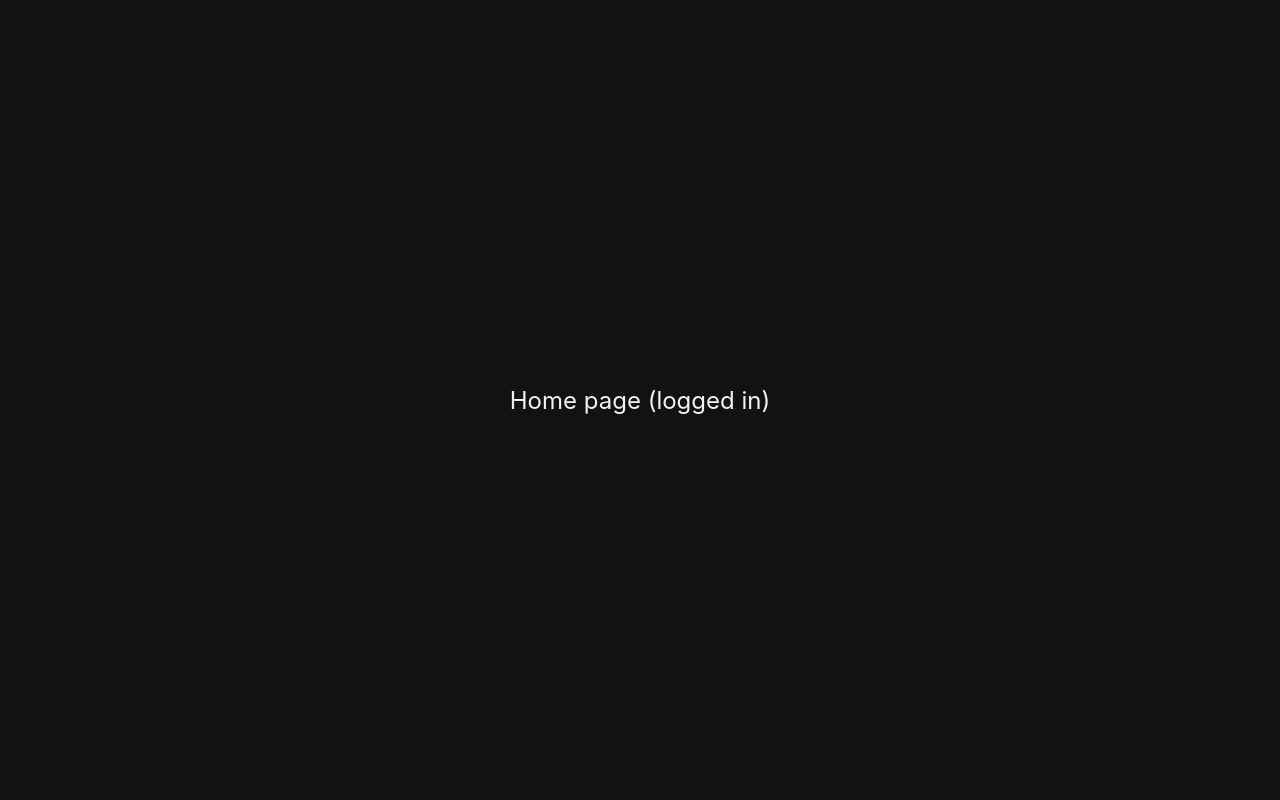
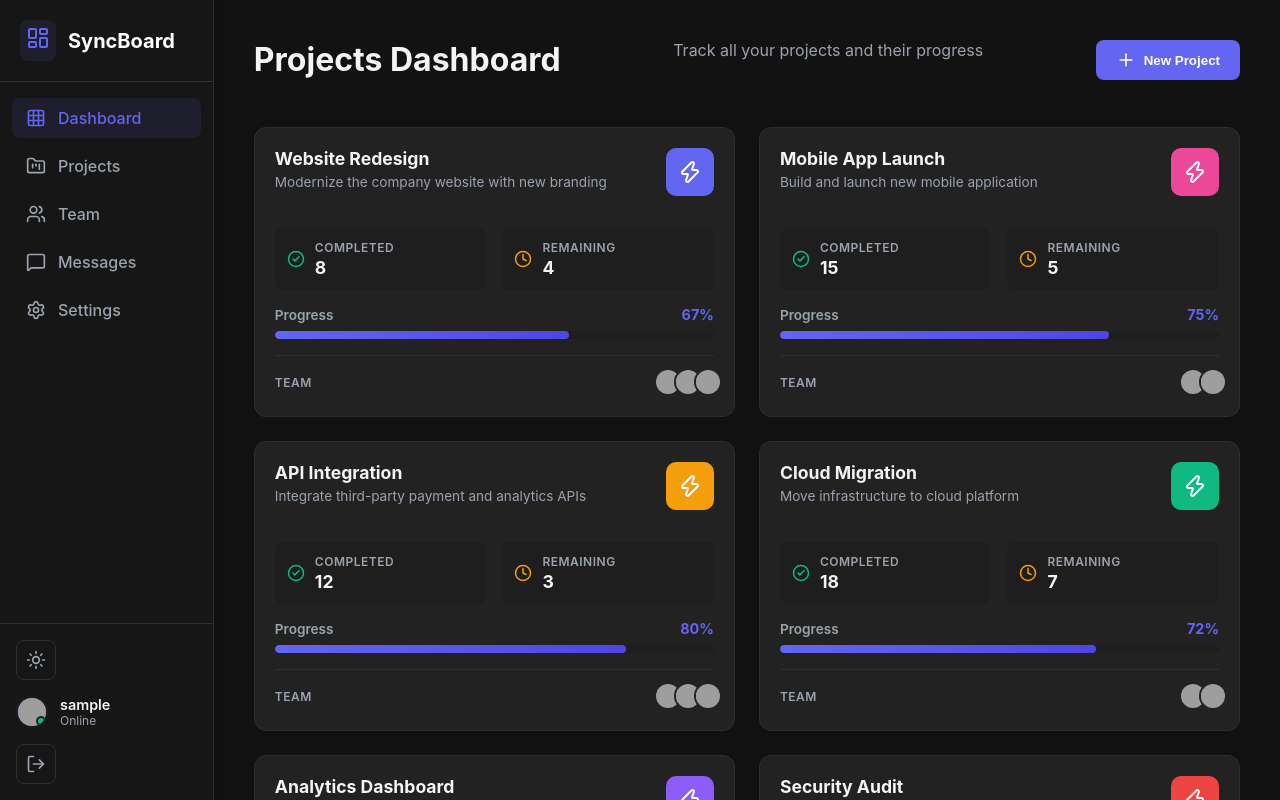
Before and after one commit to ojaswi-bhar45/Sync-Board, a React (Vite) app in the folder sync-board-f/: page /dashboard in a window 1280 px wide. Built offline with nearby package versions, Linux system fonts and the light colour scheme; sample sign-in values are in the browser's storage; grey boxes are pictures that could not be loaded.

Commit message:
Redirect to dashboard after login

```diff
--- a/sync-board-f/src/App.jsx
+++ b/sync-board-f/src/App.jsx
@@ -1,23 +1,19 @@
-import React from 'react';
 import { Routes, Route, Navigate } from 'react-router-dom';
+import { AuthProvider } from './context/AuthContext';
+import ProtectedRoute from './components/ProtectedRoute';
+import HomeLayout from './components/HomeLayout';
 import Login from './pages/Login';
 import Signup from './pages/Signup';
 
-function Home() {
-  return (
-    <div style={{display:'flex',alignItems:'center',justifyContent:'center',height:'100vh',color:'var(--text-main)',fontSize:'1.5rem'}}>
-      Home page (logged in)
-    </div>
-  );
-}
-
 export default function App() {
   return (
+    <AuthProvider>
       <Routes>
         <Route path="/" element={<Login />} />
         <Route path="/signup" element={<Signup />} />
-      <Route path="/dashboard" element={<Home />} />
+        <Route path="/dashboard" element={<ProtectedRoute><HomeLayout /></ProtectedRoute>} />
         <Route path="*" element={<Navigate to="/" replace />} />
       </Routes>
+    </AuthProvider>
   );
 }
--- /dev/null
+++ b/sync-board-f/src/components/HomeLayout.jsx
@@ -0,0 +1,26 @@
+import { useState } from 'react';
+import { useAuth } from '../context/AuthContext';
+import { useTheme } from '../hooks/useTheme';
+import Sidebar from './Sidebar';
+import Dashboard from './Dashboard';
+import Workspace from './Workspace';
+
+export default function HomeLayout() {
+  const { user, logout } = useAuth();
+  const { theme, toggleTheme } = useTheme();
+  const [activeView, setActiveView] = useState('dashboard');
+
+  return (
+    <div className="app-container">
+      <Sidebar
+        toggleTheme={toggleTheme}
+        theme={theme}
+        onNavigate={setActiveView}
+        activeView={activeView}
+        user={user}
+        onLogout={logout}
+      />
+      {activeView === 'dashboard' ? <Dashboard /> : <Workspace />}
+    </div>
+  );
+}
--- /dev/null
+++ b/sync-board-f/src/components/ProtectedRoute.jsx
@@ -0,0 +1,12 @@
+import { Navigate } from 'react-router-dom';
+import { useAuth } from '../context/AuthContext';
+
+export default function ProtectedRoute({ children }) {
+  const { token, loading } = useAuth();
+
+  if (loading) return null;
+
+  if (!token) return <Navigate to="/" replace />;
+
+  return children;
+}
--- a/sync-board-f/src/components/Sidebar.jsx
+++ b/sync-board-f/src/components/Sidebar.jsx
@@ -1,7 +1,6 @@
-import React from 'react';
-import { LayoutDashboard, FolderKanban, Settings, Users, MessageSquare, Moon, Sun, Grid3x3 } from 'lucide-react';
+import { LayoutDashboard, FolderKanban, Settings, Users, MessageSquare, Moon, Sun, Grid3x3, LogOut } from 'lucide-react';
 
-export default function Sidebar({ toggleTheme, theme, onNavigate, activeView }) {
+export default function Sidebar({ toggleTheme, theme, onNavigate, activeView, user, onLogout }) {
   return (
     <aside className="sidebar">
       <div className="sidebar-header">
@@ -50,14 +49,20 @@ export default function Sidebar({ toggleTheme, theme, onNavigate, activeView })
         </button>
         <div className="profile-mini">
           <div className="avatar">
-            <img src="https://i.pravatar.cc/150?u=a042581f4e29026024d" alt="User" />
+            <img
+              src={`https://api.dicebear.com/7.x/initials/svg?seed=${user?.username || 'U'}`}
+              alt="User"
+            />
             <div className="status-indicator online"></div>
           </div>
           <div className="profile-info">
-            <span className="profile-name">Alex Rivera</span>
-            <span className="profile-role">Product Designer</span>
+            <span className="profile-name">{user?.username || 'User'}</span>
+            <span className="profile-role">Online</span>
           </div>
         </div>
+        <button className="theme-toggle-btn" onClick={onLogout} title="Logout">
+          <LogOut size={20} />
+        </button>
       </div>
     </aside>
   );
--- /dev/null
+++ b/sync-board-f/src/components/Workspace.jsx
@@ -0,0 +1,67 @@
+import { useState } from 'react';
+import Toolbar from './Toolbar';
+import Canvas from './Whiteboard/Canvas';
+import ChatPanel from './ChatPanel';
+
+export default function Workspace() {
+  const [activeTool, setActiveTool] = useState('pointer');
+  const [elements, setElements] = useState([
+    {
+      id: 1,
+      type: 'sticky',
+      color: 'yellow',
+      top: 80,
+      left: 120,
+      rotation: -2,
+      title: 'Ideas',
+      content: 'Brainstorm new features for the next sprint...'
+    },
+    {
+      id: 2,
+      type: 'idea',
+      top: 320,
+      left: 500,
+      badge: 'UX',
+      title: 'User Onboarding',
+      desc: 'Design a smooth first-time experience with guided tooltips and progressive disclosure.',
+      progress: 65
+    },
+    {
+      id: 3,
+      type: 'sticky',
+      color: 'blue',
+      top: 150,
+      left: 700,
+      rotation: 1,
+      title: 'To Do',
+      content: 'Review color palette and typography choices'
+    }
+  ]);
+
+  const handleDelete = (id) => {
+    setElements(prev => prev.filter(el => el.id !== id));
+  };
+
+  const handleAddSticky = () => {
+    const colors = ['yellow', 'blue', 'pink', 'green'];
+    const newEl = {
+      id: Date.now(),
+      type: 'sticky',
+      color: colors[Math.floor(Math.random() * colors.length)],
+      top: 100 + Math.random() * 300,
+      left: 100 + Math.random() * 500,
+      rotation: (Math.random() - 0.5) * 6,
+      title: 'New Note',
+      content: ''
+    };
+    setElements(prev => [...prev, newEl]);
+  };
+
+  return (
+    <div className="main-content">
+      <Toolbar activeTool={activeTool} setActiveTool={setActiveTool} onAddSticky={handleAddSticky} />
+      <Canvas elements={elements} onDelete={handleDelete} />
+      <ChatPanel />
+    </div>
+  );
+}
--- /dev/null
+++ b/sync-board-f/src/context/AuthContext.jsx
@@ -0,0 +1,45 @@
+import { createContext, useContext, useState, useEffect } from 'react';
+
+const AuthContext = createContext(null);
+
+export function AuthProvider({ children }) {
+  const [user, setUser] = useState(null);
+  const [token, setToken] = useState(null);
+  const [loading, setLoading] = useState(true);
+
+  useEffect(() => {
+    const savedToken = localStorage.getItem('token');
+    const savedUser = localStorage.getItem('user');
+    if (savedToken && savedUser) {
+      setToken(savedToken);
+      setUser(JSON.parse(savedUser));
+    }
+    setLoading(false);
+  }, []);
+
+  const login = (userData, tokenData) => {
+    setUser(userData);
+    setToken(tokenData);
+    localStorage.setItem('token', tokenData);
+    localStorage.setItem('user', JSON.stringify(userData));
+  };
+
+  const logout = () => {
+    setUser(null);
+    setToken(null);
+    localStorage.removeItem('token');
+    localStorage.removeItem('user');
+  };
+
+  return (
+    <AuthContext.Provider value={{ user, token, loading, login, logout }}>
+      {children}
+    </AuthContext.Provider>
+  );
+}
+
+export function useAuth() {
+  const ctx = useContext(AuthContext);
+  if (!ctx) throw new Error('useAuth must be used within AuthProvider');
+  return ctx;
+}
--- a/sync-board-f/src/pages/Login.jsx
+++ b/sync-board-f/src/pages/Login.jsx
@@ -1,11 +1,13 @@
-import React, { useState } from 'react';
+import { useState } from 'react';
 import { Link, useNavigate } from 'react-router-dom';
 import { Mail, Lock, Eye, EyeOff, LogIn } from 'lucide-react';
+import { useAuth } from '../context/AuthContext';
 
 const API_BASE = 'http://localhost:5000';
 
 export default function Login() {
   const navigate = useNavigate();
+  const { login } = useAuth();
   const [form, setForm] = useState({ email: '', password: '' });
   const [showPassword, setShowPassword] = useState(false);
   const [error, setError] = useState('');
@@ -39,8 +41,7 @@ export default function Login() {
       const data = await res.json();
 
       if (data.token) {
-        localStorage.setItem('token', data.token);
-        localStorage.setItem('user', JSON.stringify(data.user));
+        login(data.user, data.token);
         navigate('/dashboard');
       } else {
         setError(data.message || 'Login failed');
--- a/sync-board-f/src/pages/Signup.jsx
+++ b/sync-board-f/src/pages/Signup.jsx
@@ -1,11 +1,13 @@
-import React, { useState } from 'react';
+import { useState } from 'react';
 import { Link, useNavigate } from 'react-router-dom';
 import { User, Mail, Lock, Eye, EyeOff, UserPlus } from 'lucide-react';
+import { useAuth } from '../context/AuthContext';
 
 const API_BASE = 'http://localhost:5000';
 
 export default function Signup() {
   const navigate = useNavigate();
+  const { login } = useAuth();
   const [form, setForm] = useState({ username: '', email: '', password: '' });
   const [showPassword, setShowPassword] = useState(false);
   const [error, setError] = useState('');
@@ -45,7 +47,8 @@ export default function Signup() {
       const data = await res.json();
 
       if (data.user) {
-        navigate('/');
+        if (data.token) login(data.user, data.token);
+        navigate('/dashboard');
       } else {
         setError(data.message || 'Registration failed');
       }
```
Also changed, not shown: 2 other files (tests, documents, lock files or other folders). Lines whose indentation alone changed are shown as unchanged.
